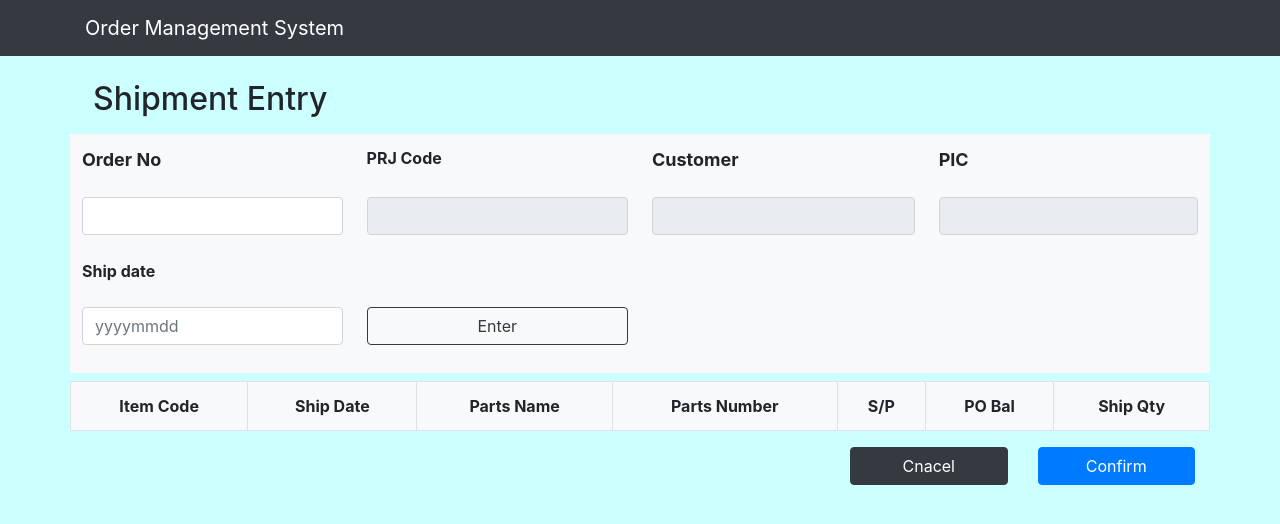
After one commit to tkykymok/Order_Management_System_App, a Django app: page /shipment-entry/ in a window 1280 px wide. The commit adds this page. Shown: the top 524 px of the page. Run offline with Django 3.2, Linux system fonts and the light colour scheme; lists and menus that the app fills with data are empty; some libraries are stand-ins or nearby versions.

Commit message:
Shipment Entry function made & modified.

```diff
--- a/omsapp/admin.py
+++ b/omsapp/admin.py
@@ -39,7 +39,7 @@ class ItemAdmin(admin.ModelAdmin):
     list_per_page = 25
 
 class OrderAdmin(admin.ModelAdmin):
-    list_display = ('id', 'order_number','supplier_delivery_date','customer_delivery_date','item_code', 'quantity')
+    list_display = ('id', 'order_number','supplier_delivery_date','customer_delivery_date','item_code', 'quantity','balance')
     list_display_links = ('order_number',)
     list_filter = ('order_number', )
     list_per_page = 25
@@ -59,3 +59,5 @@ admin.site.register(Project)
 admin.site.register(Item, ItemAdmin)
 admin.site.register(Order,OrderAdmin)
 admin.site.register(OrderNumber, OrderNumberAdmin)
+admin.site.register(Shipping)
+admin.site.register(Receiving)
--- a/omsapp/urls.py
+++ b/omsapp/urls.py
@@ -4,14 +4,20 @@ from . import views
 
 urlpatterns = [
     path('', views.MenuView.as_view(), name='menu'),
-    path('order-entry/', views.OrderCreateView.as_view(), name='order_entry'),
+    path('order-entry/', views.OrderEntryView.as_view(), name='order_entry'),
     path('prj-code-get/', views.PrjCodeGet.as_view(), name='prj_code_get'),
     path('order-number-create/', views.OrderNumberCreate.as_view(), name='order_number_create'),
     path('item-info-get/', views.ItemInfoGet.as_view(), name='item_info_get'),
     path('order-confirm-create/', views.OrderCreateConfirm.as_view(), name='order_create_confirm'),
-    path('order-list/', views.OrderListView.as_view(), name='order_list'),
+    path('order-info/', views.OrderInfoView.as_view(), name='order_info'),
     path('order-update/<str:id>/', views.OrderUpdate.as_view(), name='order_update'),
     path('order-delete/', views.OrderDelete.as_view(), name='order_delete'),
+
+    path('shipment-entry/', views.ShipmentEntryView.as_view(), name='shipment_entry'),
+    path('shipment-data-get/', views.ShipmentDataGet.as_view(), name='shipment_data_get'),
+    path('shipment-complete/', views.ShipmentComplete.as_view(), name='shipment_complete'),
+
+
 
     # path('update/<str:pk>/', views.OrderUpdateView.as_view(), name='update'),
     # path('success/', views.SuccessView.as_view(), name='success'),
--- a/omsapp/views.py
+++ b/omsapp/views.py
@@ -6,7 +6,7 @@ from django.views.generic import (
     DetailView,
     UpdateView
 )
-from omsapp.models import Order, Item, OrderNumber, Order, Project, User
+from omsapp.models import Order, Item, OrderNumber, Order, Project, User, Shipping, Receiving
 from django.contrib.auth.mixins import LoginRequiredMixin
 
 from django.urls import reverse_lazy
@@ -23,7 +23,7 @@ class MenuView(View,LoginRequiredMixin):
         return render(request, 'omsapp/menu.html')
 
 
-class OrderCreateView(View, LoginRequiredMixin):
+class OrderEntryView(View, LoginRequiredMixin):
     def get(self,request):
         return render(request, 'omsapp/order_entry.html')
 
@@ -70,22 +70,21 @@ class OrderCreateConfirm(View, LoginRequiredMixin):
             if items[i] == "":
                 break
             else:
-                new_order = Order.objects.create(
+                Order.objects.create(
                     order_number = OrderNumber.objects.get(order_number=input_order_number),
                     item_code = Item.objects.get(item_code = items[i]),
                     quantity = qtys[i],
                     supplier_delivery_date = suppDates[i],
-                    customer_delivery_date = custDates[i]
+                    customer_delivery_date = custDates[i],
+                    balance = qtys[i]
                 )
+        return JsonResponse({'result':True}, status=200)
 
-
-        return JsonResponse({'result':'ok'}, status=200)
-
-class OrderListView(View, LoginRequiredMixin):
+class OrderInfoView(View, LoginRequiredMixin):
     def get(self, request):
         order_list = Order.objects.all()
         context = {'order_list':order_list}
-        return render(request, 'omsapp/order_list.html', context)
+        return render(request, 'omsapp/order_info.html', context)
 
     def post(self, request):
         # delete_check_val = request.POST.get('deleteCheck')
@@ -108,16 +107,86 @@ class OrderDelete(View):
         Order.objects.get(id=get_id).delete()
         return JsonResponse({'deleted':True}, status=200)
 
-
-
-
 class OrderUpdate(View):
     def get(self, request, id):
         cur_order = Order.objects.get(id=id)
         return JsonResponse({'cur_order':model_to_dict(cur_order)}, status=200)
 
+class ShipmentEntryView(View):
+    def get(self, request):
+        return render(request, 'omsapp/shipment_entry.html')
+
+class ShipmentDataGet(View):
+    def get(self, request):
+        input_order_number = request.GET.get('shipOrderNumber', None)
+        parent_order_number = OrderNumber.objects.get(order_number = input_order_number)
+        order_set = Order.objects.filter(order_number=parent_order_number)
+        pic = request.user
+        order_data = []
+        item_codes = []
+        item_data = []
+
+        for i in order_set:
+            order_data.append(model_to_dict(i))
+            item_codes.append(i.item_code)
+        for i in item_codes:
+            item_data.append(model_to_dict(i))
+
+        prj_code = item_codes[0].prj_code
+        customer = item_codes[0].prj_code.customer_code
+
+        return JsonResponse({
+            'order_data':order_data,
+            'item_data':item_data,
+            'pic':model_to_dict(pic),
+            'prj_code':model_to_dict(prj_code),
+            'customer':model_to_dict(customer)
+            }, status=200)
+
+class ShipmentComplete(View):
+    def post(self, request):
+        input_order_number = request.POST.get('orderNumber', None)
+
+        order_id = request.POST.getlist('orderId', None)
+        item_code_list = request.POST.getlist('shipItem', None)
+        ship_date_list = request.POST.getlist('shipDate2', None)
+        ship_qty_list = request.POST.getlist('shipQty', None)
+
+        for i in range(len(ship_qty_list)):
+            if ship_qty_list[i] == "":
+                break
+            else:
+                Shipping.objects.create(
+                    order_number = OrderNumber.objects.get(order_number=input_order_number),
+                    item_code = Item.objects.get(item_code=item_code_list[i]),
+                    shipped_date = ship_date_list[i],
+                    shipping_qty = int(ship_qty_list[i]),
+                )
 
 
+        for i in range(len(order_id)):
+            order_data = Order.objects.get(id=int(order_id[i]))
+            if ship_qty_list[i] == '':
+                pass
+            else:
+                order_data.shipping_qty += int(ship_qty_list[i])
+                order_data.balance -= int(ship_qty_list[i])
+
+                order_data.save()
+
+        return JsonResponse({'result':True}, status=200)
+
+
+
+
+
+# [
+#     {'id': 27, 'order_number': 32, 'item_code': 1, 'quantity': 1000, 'supplier_delivery_date': datetime.date(2020, 5, 20), 'customer_delivery_date': datetime.date(2020, 5, 20), 'shipping': 0, 'receiving': 0, 'balance': 0},
+
+#     {'id': 28, 'order_number': 32, 'item_code': 2, 'quantity': 2000, 'supplier_delivery_date': datetime.date(2020, 5, 20), 'customer_delivery_date': datetime.date(2020, 5, 20), 'shipping': 0, 'receiving': 0, 'balance': 0},
+
+#     {'id': 29, 'order_number': 32, 'item_code': 3, 'quantity': 3000, 'supplier_delivery_date': datetime.date(2020, 5, 20), 'customer_delivery_date': datetime.date(2020, 5, 20), 'shipping': 0, 'receiving': 0, 'balance': 0}
+# ]
 
 
 
--- a/static/css/styles.css
+++ b/static/css/styles.css
@@ -31,9 +31,10 @@ ul li{
     display: inline;
  }
 
-#createOrderNumber {
+.entry-form{
     width: 100%;
 }
+
 
 .noinput {
     background-color: #EEEEEE;
--- a/static/js/index.js
+++ b/static/js/index.js
@@ -4,7 +4,7 @@ $(document).ready(function () {
     //"PrjCodeInput" ---------------------------
     $('#prjCode').keypress(function (event) {
         if (event.keyCode === 13) {
-            var serializedData = $('#createOrderNumber').serialize();
+            let serializedData = $('#createOrderNumber').serialize();
             $.ajax({
                 url: '/prj-code-get/',
                 data: serializedData,
@@ -15,8 +15,8 @@ $(document).ready(function () {
                     var customerName = response.customer_info.name
                     var personIncharge = response.person_incharge.username
                     $('#customer').val(customerCode + '/' + customerName )
-                    $('#pic').val(personIncharge )
-                    $('#orderNumber').focus();
+                    $('#pic').val(personIncharge)
+                    $('input[name="suppDelDate"]').focus();
                     $('#prjCode').prop("disabled", true);
                 },
                 error: function () {
@@ -28,33 +28,25 @@ $(document).ready(function () {
     //"createOrderNumber" ---------------------------
     $('#orderNumber').keypress(function (event) {
         if (event.keyCode === 13) {
-            $('input[name="suppDelDate"]').focus();
+            $('#prjCode').focus();
         }
     });
     // suppDelDate Validation -----------------------------
     $('input[name="suppDelDate"]').keypress(function (event) {
-        let date1 = $('input[name="suppDelDate"]')
+        let date1 = $('input[name="suppDelDate"]');
+        let next1 = $('input[name="custDelDate"]');
         if (event.keyCode === 13) {
-            if (date1.val().length === 8) {
-                dateValidation(date1);
-                $('input[name="custDelDate"]').focus();
+            dateValidation(date1, next1);
             $('#suppDateCopy').val(date1);
-            } else {
-                alert('Validation Error!');
-            }
         }
     });
     // custDelDate Validation -----------------------------
     $('input[name="custDelDate"]').keypress(function (event) {
-        let date2 = $('input[name="custDelDate"]')
+        let date2 = $('input[name="custDelDate"]');
+        let next2 = $('#enter1');
         if (event.keyCode === 13) {
-            if (date2.val().length === 8) {
-                dateValidation(date2);
-                $('#enter1').focus();
+            dateValidation(date2, next2);
             $('#custDateCopy').val(date2);
-            } else {
-                alert('Validation Error!');
-            }
         }
     });
     // Order Number Create ---------------------------
@@ -66,8 +58,8 @@ $(document).ready(function () {
             type: 'post',
             dataType: 'json',
             success: function (response) {
-                var orderNumber = $('#orderNumber').val();
-                var prjCode = $('#prjCode').val();
+                let orderNumber = $('#orderNumber').val();
+                let prjCode = $('#prjCode').val();
                 $('#orderNumCopy').val(orderNumber);
                 $('#prjCodeCopy').val(prjCode);
 
@@ -177,21 +169,25 @@ $(document).ready(function () {
     });
     // "Order final confirm" ---------------------------
     $('#confirm').click(function () {
-        var serializedData = $('#orderContentForm').serialize();
-
+        let serializedData = $('#orderContentForm').serialize();
+        if (!confirm('Do you Create Order?')) {
+            return false;
+        } else {
             $.ajax({
                 url: '/order-confirm-create/',
                 type: 'post',
                 data: serializedData,
                 dataType: 'json',
                 success: function (response) {
-                console.log(response.result);
+                    if (response.result) {
                         location.reload();
+                    }
                 },
                 error: function () {
                     alert("error");
                 }
             });
+        }
     });
     // "Cancel and reload" -----------------------
     $('#cancel').click(function () {
@@ -305,9 +301,6 @@ $(document).ready(function () {
     });
 
 
-
-
-
     // Delete CheckBox Value Check ---------
     $(function(){
         $(document).on('change', '#form-delete', function () {
@@ -320,11 +313,11 @@ $(document).ready(function () {
     });
     //--------------------------------------
 
-    // Order Entry Item info reflect -------------------------------------
+    // Order Entry Item info reflect -------
     function itemInfoGet(suppDate, custDate, pName, pNo, sp, bp, qty) {
         let suppDelDate = $('#suppDate').val();
         let custDelDate = $('#custDate').val();
-        var serializedData = $('#orderContentForm').serialize();
+        let serializedData = $('#orderContentForm').serialize();
         $.ajax({
             url: '/item-info-get/',
             type: 'post',
@@ -348,21 +341,142 @@ $(document).ready(function () {
             }
         });
     };
-    // Order Entry Item info reflect -------------------------------------
+    // -------------------------------------
 
 
-    // date validation -----------------------------
-    function dateValidation(date) {
+    // Ship Data Get ---------------------
+    $('#shipOrderNumber').keypress(function (event) {
+        let shipOrderNumber = $('#shipOrderNumber').val();
+        if (event.keyCode === 13) {
+            $.ajax({
+                url: '/shipment-data-get/',
+                type: 'get',
+                data: {
+                    'shipOrderNumber': shipOrderNumber
+                },
+                dataType: 'json',
+                success: function (response) {
+                    let orderNumber = $('#shipOrderNumber').val();
+                    $('#orderNumCopy').val(orderNumber);
+                    $('#shipPrjCode').val(response.prj_code.prj_code);
+                    $('#shipCustomer').val(response.customer.name);
+                    $('#shipPic').val(response.pic.username);
+                    $('#shipOrderNumber').prop('readonly', true)
+                    $('#shipDate').focus();
+                    $('#shipDate').keypress(function (event) {
+                        if (event.keyCode === 13) {
+                            let shipDate = $('input[name="shipDate"]');
+                            let next3 = $('#enter2');
+                            dateValidation(shipDate, next3);
+                        }
+                    });
+
+                    let dataLength = response.order_data.length;
+                    $('#enter2').click(function () {
+                        for (i = 0; i < dataLength; i++) {
+                            if (response.order_data[i].balance === 0) {
+                                continue
+                            } else {
+                                $("#shipmentEntryTable > tbody:last-child").append(`
+                                <tr>
+                                    <input id="orderId-${i}" class="form-control" type="hidden" name="orderId" readonly=True >
+                                    <td><input id="shipItem-${i}" class="form-control" type="text" name="shipItem" maxlength="5" readonly=True ></td>
+                                    <td><input id="shipDate-${i}" class="form-control" type="text" name="shipDate2" maxlength="10"></td>
+                                    <td><input id="shipPName-${i}" class="form-control form-control" type="text" readonly=True></td>
+                                    <td><input id="shipPNo-${i}" class="form-control" type="text" readonly=True></td>
+                                    <td><input id="shipSp-${i}" class="form-control" type="text" readonly=True></td>
+                                    <td><input id="orderBal-${i}" class="form-control" type="text" readonly=True></td>
+                                    <td><input id="shipQty-${i}" class="form-control"  type="text" name="shipQty"></td>
+                                </tr>
+                                `)
+                                $(`#orderId-${i}`).val(response.order_data[i].id);
+                                $(`#shipItem-${i}`).val(response.item_data[i].item_code);
+                                $(`#shipDate-${i}`).val($('#shipDate').val());
+                                $(`#shipPName-${i}`).val(response.item_data[i].parts_name);
+                                $(`#shipPNo-${i}`).val(response.item_data[i].parts_number);
+                                $(`#shipSp-${i}`).val(response.item_data[i].sell_price);
+                                $(`#orderBal-${i}`).val(response.order_data[i].balance);
+                            }
+                        }
+                        $('#enter2').hide();
+                        $(`#shipQty-0`).focus();
+
+                        qtyValCheck(0);
+                        qtyValCheck(1);
+                        qtyValCheck(2);
+                        qtyValCheck(3);
+                        qtyValCheck(4);
+                        qtyValCheck(5);
+
+                        function qtyValCheck(n) {
+                            $(`#shipQty-${n}`).keypress(function (event) {
+                                if (event.keyCode === 13) {
+                                    if ( $(`#orderBal-${n}`).val() < $(`#shipQty-${n}`).val()) {
+                                        alert("Ship Qty must be less than PO Balance.");
+                                    } else {
+                                        if ($(`#shipQty-${n + 1}`).length === 1) {
+                                            $(`#shipQty-${n + 1}`).focus();
+                                            n += 1;
+                                        } else {
+                                            $('#shipConfirm').focus();
+                                        }
+                                    }
+                                }
+                            });
+                        }
+                    });
+                },
+                error: function () {
+                    alert("Please input valid Order Number.");
+                }
+            });
+        }
+    });
+    // -------------------------------------
+
+
+    // Shipment Confirm --------------------
+    $(function(){
+        $('#shipConfirm').click(function () {
+            let serializedData = $('#shipmentEntryForm').serialize();
+            if (!confirm('Do you Proceed?')) {
+                return false;
+            } else {
+                $.ajax({
+                    url: '/shipment-complete/',
+                    data: serializedData,
+                    type: 'post',
+                    dataType: 'json',
+                    success: function (response) {
+                        if (response.result) {
+                            location.reload();
+                        }
+                    },
+                    error: function () {
+                        alert("error");
+                    }
+                });
+            }
+        });
+    });
+    // -------------------------------------
+
+
+    // date validation ---------------------
+    function dateValidation(date,next) {
+        if (date.val().length === 8) {
             let year = date.val().slice(0, 4);
             let month = date.val().slice(4, 6);
             let day = date.val().slice(6, 8);
             let validated = `${year}-${month}-${day}`;
             date.val(validated);
+            next.focus();
+        }  else {
+            alert('Validation Error!');
         }
+    };
     //--------------------------------------
+});
 
 
-
-
-
-});
+// $("#orderConfirmTable > tbody:last-child").append(`
--- a/templates/omsapp/menu.html
+++ b/templates/omsapp/menu.html
@@ -6,18 +6,18 @@
     <div class="ml-2 mt-3 mb-3"><h2>Main Menu</h2></div>
     <div class="row pt-5">
         <div class="col-4"><a class="btn btn-info btn-lg btn-block menubtn" href="{% url 'order_entry' %}" >Order Entry</a></div>
-        <div class="col-4"><a class="btn btn-info btn-lg btn-block menubtn" href="" >Shipment Entry</a></div>
+        <div class="col-4"><a class="btn btn-info btn-lg btn-block menubtn" href="{% url 'shipment_entry' %}" >Shipment Entry</a></div>
         <div class="col-4"><a class="btn btn-info btn-lg btn-block menubtn" href="" >Acceptance Entry</a></div>
     </div>
 
     <div class="row pt-5">
         <div class="col-4"><a class="btn btn-info btn-lg btn-block menubtn" href="" >Shipment Information</a></div>
-        <div class="col-4"><a class="btn btn-info btn-lg btn-block menubtn" href="" >Acceptance Information</a></div>
+        <div class="col-4"><a class="btn btn-info btn-lg btn-block menubtn" href="" >Receiving Information</a></div>
         <div class="col-4"><a class="btn btn-info btn-lg btn-block menubtn" href="" >Inventory</a></div>
     </div>
 
     <div class="row pt-5">
-        <div class="col-4"><a class="btn btn-info btn-lg btn-block menubtn" href="{% url 'order_list' %}" >Order List</a></div>
+        <div class="col-4"><a class="btn btn-info btn-lg btn-block menubtn" href="{% url 'order_info' %}" >Order Information</a></div>
         <div class="col-4"><a class="btn btn-info btn-lg btn-block menubtn" href="" >NA</a></div>
         <div class="col-4"><a class="btn btn-info btn-lg btn-block menubtn" href="" >NA</a></div>
     </div>
--- /dev/null
+++ b/templates/omsapp/shipment_entry.html
@@ -0,0 +1,63 @@
+{% extends "base.html" %}
+
+
+{% block content %}
+
+<div class="container">
+    <div class="ml-2 mt-3 mb-3"><h2>Shipment Entry</h2></div>
+        <div class="row mb-2 bg-light" >
+            <form id="" class="entry-form" method="post"> {% csrf_token %}
+                <table class="table table-borderless bg-light"  width="100">
+                    <tr>
+                        <th class="text1" >Order No </th>
+                        <th class="test1">PRJ Code</th>
+                        <th class="text1">Customer</th>
+                        <th class="text1">PIC</th>
+                    </tr>
+                    <tr>
+                        <td><input id="shipOrderNumber" class="form-control" type="text" name="shipOrderNumber" placeholder="" maxlength="8"/></td>
+                        <td><input id="shipPrjCode" class="form-control" type="text" name="prjCode" placeholder="" maxlength="4" readonly=True/></td>
+                        <td><input id='shipCustomer' class="form-control" type="text" name="customer" placeholder="" readonly=True /></td>
+                        <td><input id="shipPic" class="form-control" type="text" name="pic" placeholder="" maxlength="4" readonly=True/></td>
+                    </tr>
+                    <tr>
+                        <th>Ship date</th>
+                        <th></th>
+
+                    </tr>
+                    <tr>
+                        <td><input id="shipDate" class="form-control" type="text" name="shipDate" placeholder="yyyymmdd" /></td>
+                        <td><button id="enter2" type="button" class="btn btn-outline-dark btn-block " >Enter</button></td>
+                    </tr>
+                </table>
+            </form>
+        </div>
+
+        <div class="row" >
+            <form id="shipmentEntryForm" class="entry-form" action="" method="POST"> {% csrf_token %}
+                <input id="orderNumCopy" class="" type="hidden" name="orderNumber">
+                <table id="shipmentEntryTable" class="table table-bordered bg-light"  width="100">
+                    <tr class="text-center">
+                        <th>Item Code</th>
+                        <th>Ship Date</th>
+                        <th>Parts Name</th>
+                        <th>Parts Number</th>
+                        <th>S/P</th>
+                        <th>PO Bal</th>
+                        <th>Ship Qty</th>
+                    </tr>
+
+
+                </table>
+            </form>
+                <div class="col bottom-btn">
+                    <div class="col-2 float-right ">
+                    <button id="shipConfirm" type="button" class="btn btn-primary btn-block">Confirm</button>
+                    </div>
+                    <div class="col-2 float-right">
+                        <button id="cancel" type="button" class="btn btn-dark btn-block mr-3">Cnacel</button>
+                    </div>
+                </div>
+         </div>
+    </div>
+{% endblock %}
```
Also changed, not shown: omsapp/models.py (+20 -4 lines), templates/omsapp/order_entry.html (+8 -14 lines), templates/omsapp/order_info.html (renamed from templates/omsapp/order_list.html, +6 -5 lines), omsapp/migrations/0001_initial.py, omsapp/migrations/0002_auto_20200421_1138.py (deleted), omsapp/migrations/0002_auto_20200423_1513.py (added), omsapp/migrations/0003_auto_20200421_1223.py (deleted), omsapp/migrations/0004_ordernumber_user.py (deleted), omsapp/migrations/0005_auto_20200422_1013.py (deleted), omsapp/migrations/0006_auto_20200422_1015.py (deleted), omsapp/migrations/0007_auto_20200422_1015.py (deleted). Lines whose indentation alone changed are shown as unchanged.
